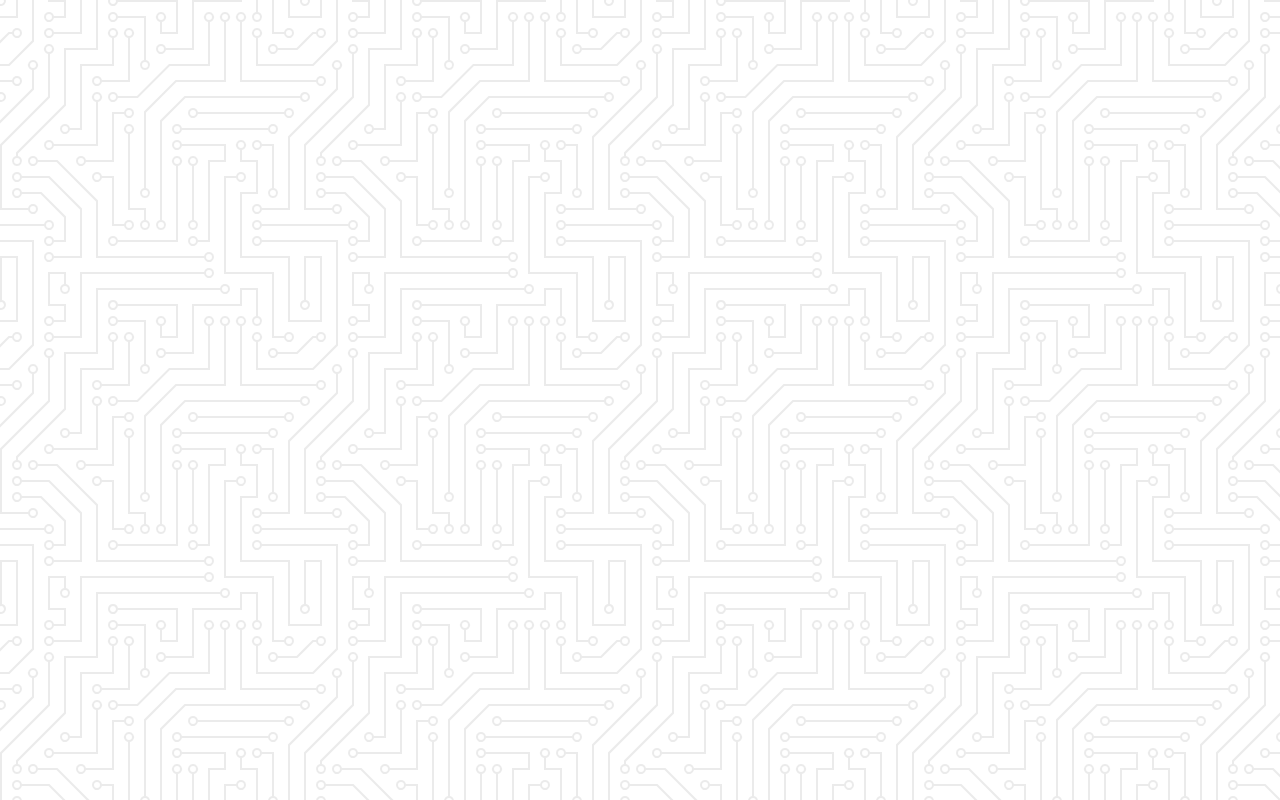
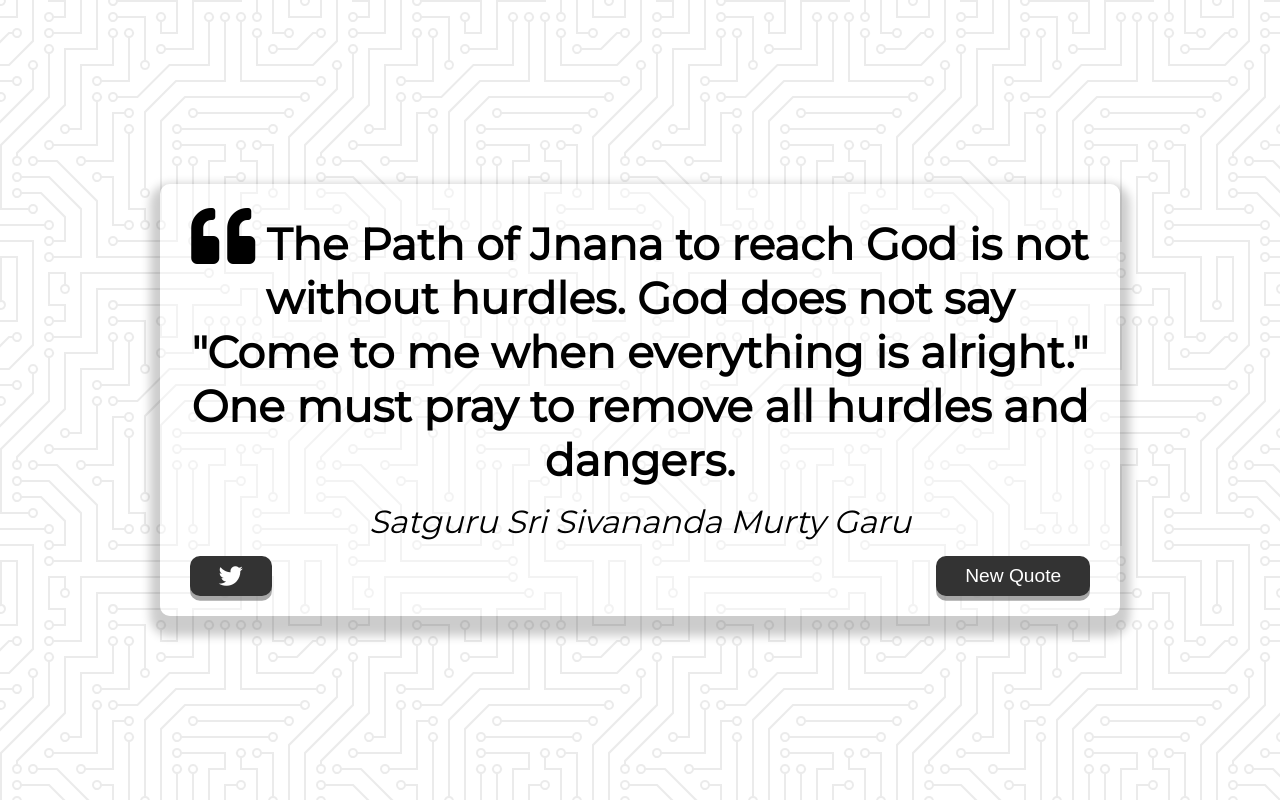
Before and after one commit to sivakarasala/quote-generator, a plain HTML site: page index.html in a window 1280 px wide. Drawn offline with Linux system fonts and the light colour scheme.

Commit message:
add html elements and css styles

```diff
--- a/index.html
+++ b/index.html
@@ -9,6 +9,24 @@
     <link rel="stylesheet" href="style.css">
 </head>
 <body>
+    <div class="quote-container" id="quote-container">
+        <!-- Quote  -->
+        <div class="quote-text">
+            <i class="fas fa-quote-left"></i>
+            <span id="quote">The Path of Jnana to reach God is not without hurdles. God does not say "Come to me when everything is alright." One must pray to remove all hurdles and dangers.</span>
+        </div>
+        <!-- Author -->
+        <div class="quote-author">
+            <span id="author">Satguru Sri Sivananda Murty Garu</span>
+        </div>
+        <!-- Buttons -->
+        <div class="button-container">
+            <button class="twitter-button" id="twitter" title="Tweet This!">
+                <i class="fab fa-twitter"></i>
+            </button>
+            <button id="new-quote">New Quote</button>
+        </div>
+    </div>
     <!-- Script -->
     <script src="script.js"></script>
 </body>
--- a/style.css
+++ b/style.css
@@ -17,3 +17,78 @@ body {
     align-items: center;
     justify-content: center;
 }
+
+.quote-container {
+    width: auto;
+    max-width: 900px;
+    padding: 20px 30px;
+    border-radius: 10px;
+    background-color: rgba(255, 255, 255, 0.4);
+    box-shadow: 0 10px 10px 10px rgba(0, 0, 0, 0.2);
+}
+
+.quote-text {
+    font-size: 2.75rem;
+}
+
+.long-quote {
+    font-size: 2rem;
+}
+
+.fa-quote-left {
+    font-size: 4rem;
+}
+
+.quote-author {
+    margin-top: 15px;
+    font-size: 2rem;
+    font-weight: 400;
+    font-style: italic;
+}
+
+.button-container {
+    margin-top: 15px;
+    display: flex;
+    justify-content: space-between;
+}
+
+button {
+    cursor: pointer;
+    font-size: 1.2rem;
+    height: 2.5rem;
+    border: none;
+    border-radius: 10px;
+    color: #fff;
+    background: #333;
+    outline: none;
+    padding: 0.5rem 1.8rem;
+    box-shadow: 0 0.3rem rgba(121, 121, 121, 0.65);
+}
+
+button:hover {
+    filter: brightness(110%);
+}
+
+button:active {
+    transform: translate(0, 0.3rem);
+    box-shadow: 0 0.1rem rgba(255, 255, 255, 0.65);
+}
+
+.twitter-button:hover {
+    color: #38a1f3;
+}
+
+.fa-twitter {
+    font-size: 1.5rem;
+}
+
+/* Media Query: Tablet or Smaller */
+@media screen and (max-width: 1000px) {
+    .quote-container {
+        margin: 10px;
+    }
+
+    .quote-text {
+        font-size: 2.5rem;
+    }
+}
```
